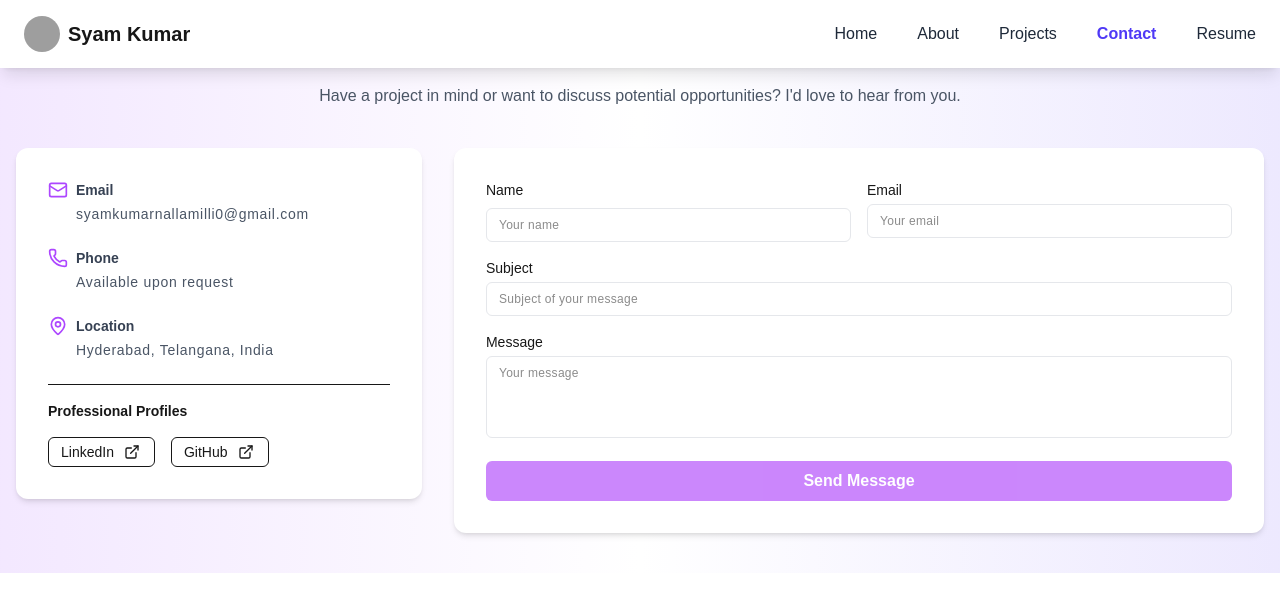
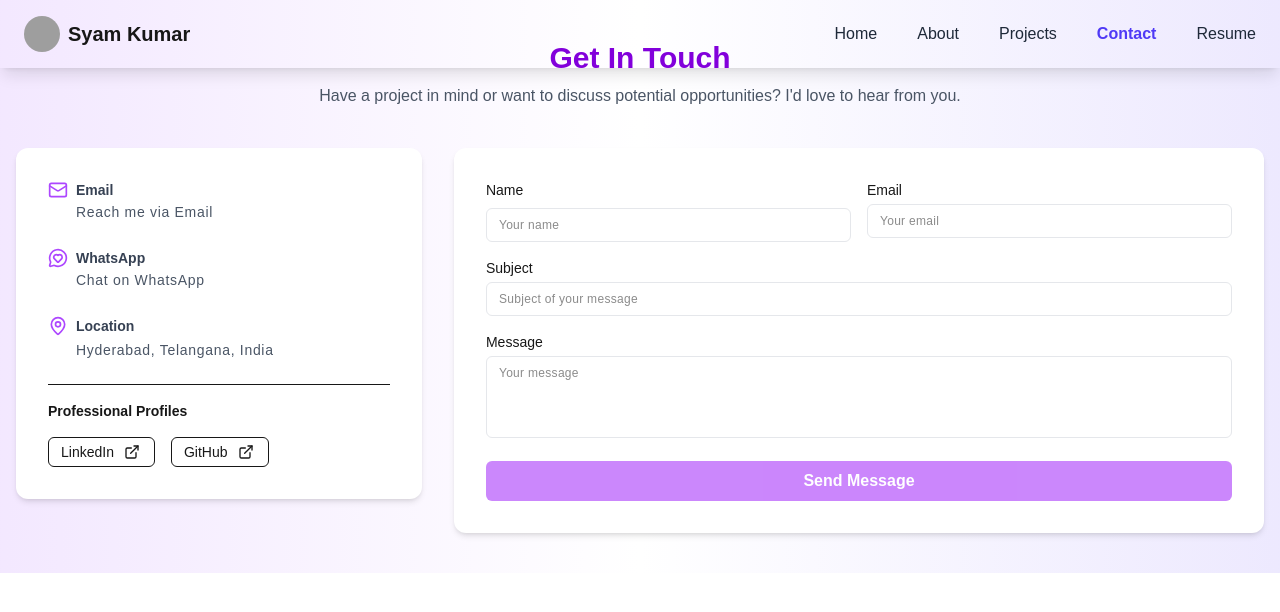
Before and after one commit to syamkumarnallamilli/Portfolio, a Next.js app: page /contact in a window 1280 px wide. Shown: the top 612 px of the page. Built offline with nearby package versions, Linux system fonts and the light colour scheme; grey boxes are pictures that could not be loaded.

Commit message:
ui chnages

```diff
--- /dev/null
+++ b/src/app/api/contact/route.js
@@ -0,0 +1,14 @@
+export async function POST(req) {
+  const body = await req.text();
+
+  const res = await fetch(process.env.NEXT_PUBLIC_SCRIPT_URL, {
+    method: "POST",
+    headers: { "Content-Type": "application/x-www-form-urlencoded" },
+    body,
+  });
+
+  const data = await res.text();
+  return new Response(data, {
+    headers: { "Content-Type": "application/json" },
+  });
+}
--- a/src/app/components/Navbar.jsx
+++ b/src/app/components/Navbar.jsx
@@ -20,7 +20,7 @@ const Navbar = () => {
   } hover:text-indigo-600`;
   }
   return (
-    <nav className=" bg-white  fixed shadow-lg w-full">
+    <nav className="fixed top-0 shadow-lg w-full">
       <div className="flex max-w-7xl px-6 py-4 justify-between items-center mx-auto">
         <div className="flex items-center space-x-2">
     <Image src="/image.png" alt="Logo" height={100} width={100} className="h-9 w-9 rounded-full" />
--- a/src/app/contact/page.jsx
+++ b/src/app/contact/page.jsx
@@ -1,24 +1,48 @@
 'use client';
-import { ExternalLink, Mail, MapPin, Phone, Pin } from "lucide-react";
+import { ExternalLink, Mail, MapPin, MessageCircleHeart, Phone, Pin } from "lucide-react";
 import React from "react";
+const whatsApp=process.env.NEXT_PUBLIC_WHATSAPP_NUMBER
 
+const MailTo=process.env.NEXT_PUBLIC_CONTACT_EMAIL
 const contactDetails = [
   {
     label: "Email",
-    value: "syamkumarnallamilli0@gmail.com",
+    value: "Reach me via Email",
+     href:`https://mail.google.com/mail/?view=cm&fs=1&to=mailto:${MailTo}?subject=${encodeURIComponent(
+    "Let's Collaborate!"
+  )}&body=${encodeURIComponent(
+    `Hi Syam,
+
+I came across your portfolio and was really impressed with your work. I'd love to discuss a potential opportunity or collaboration with you.
+
+Please let me know when would be a good time to connect.
+
+Best regards,
+[Your Name]
+[Your Company / Organization]
+`
+  )}`,
+  className:"flex items-center gap-2 text-purple-600 hover:text-purple-800 transition",
   icon: <Mail className="w-5 h-5 text-purple-500" />,
   },
+
   {
-    label: "Phone",
-    value: "Available upon request",
-    icon: <Phone className="w-5 h-5 text-purple-500" />,
+    label: "WhatsApp",
+    value: "Chat on WhatsApp",
+     href: `https://wa.me/${whatsApp}?text=${encodeURIComponent(
+    "Hi Syam! I saw your portfolio and would like to connect with you."
+  )}`,
+    icon: <MessageCircleHeart className="w-5 h-5 text-purple-500" />,
+
   },
   {
     label: "Location",
     value: "Hyderabad, Telangana, India",
+    href: null, // just text, no link
     icon: <MapPin className="w-5 h-5 text-purple-500" />,
   },
 ];
+
 
 const profiles = [
   { label: "LinkedIn", url: "https://www.linkedin.com/in/syam-kumar-nallamilli-b17809240/" },
@@ -36,6 +60,7 @@ const Contact = () => {
 });
 const [loading, setLoading] = React.useState(false);
 const [error, setError] = React.useState("");
+
   const handleChange=(e)=>{
     const {name,value}=e.target;
     setFormData({...formData,[name]:value});
@@ -48,11 +73,9 @@ const handleSubmit = async (e) => {
   setError("");
   //Google form submission logic can be added here
   try {
-    const res = await fetch(SCRIPT_URL, {
+    const res = await fetch("api/contact", {
       method: "POST",
-      headers: {
-        "Content-Type": "application/x-www-form-urlencoded"
-      },
+
       body: new URLSearchParams(formData).toString(),
     });
     if (!res.ok) throw new Error("Failed to send message");
@@ -66,8 +89,6 @@ const handleSubmit = async (e) => {
     setLoading(false);
   }
 };
-
-
 
   return (
     <section className="w-full px-4 py-10 bg-gradient-to-r from-purple-100 via-white to-violet-100 flex flex-col items-center">
@@ -89,9 +110,22 @@ const handleSubmit = async (e) => {
       {item.icon}
       <p className="text-sm font-semibold">{item.label}</p>
     </div>
+
+    {item.href ? (
+      <a
+        href={item.href}
+        target="_blank"
+        rel="noopener noreferrer"
+        className="text-sm text-gray-600 ml-7 mt-1 tracking-wider hover:text-purple-600 transition"
+      >
+        {item.value}
+      </a>
+    ) : (
       <p className="text-sm text-gray-600 ml-7 mt-1 tracking-wider">{item.value}</p>
+    )}
   </div>
 ))}
+
 
           {/* Professional Profiles */}
           <div className="border-t pt-4 ">
```
Also changed, not shown: public/Whatsapp.png (added). Lines whose indentation alone changed are shown as unchanged.
